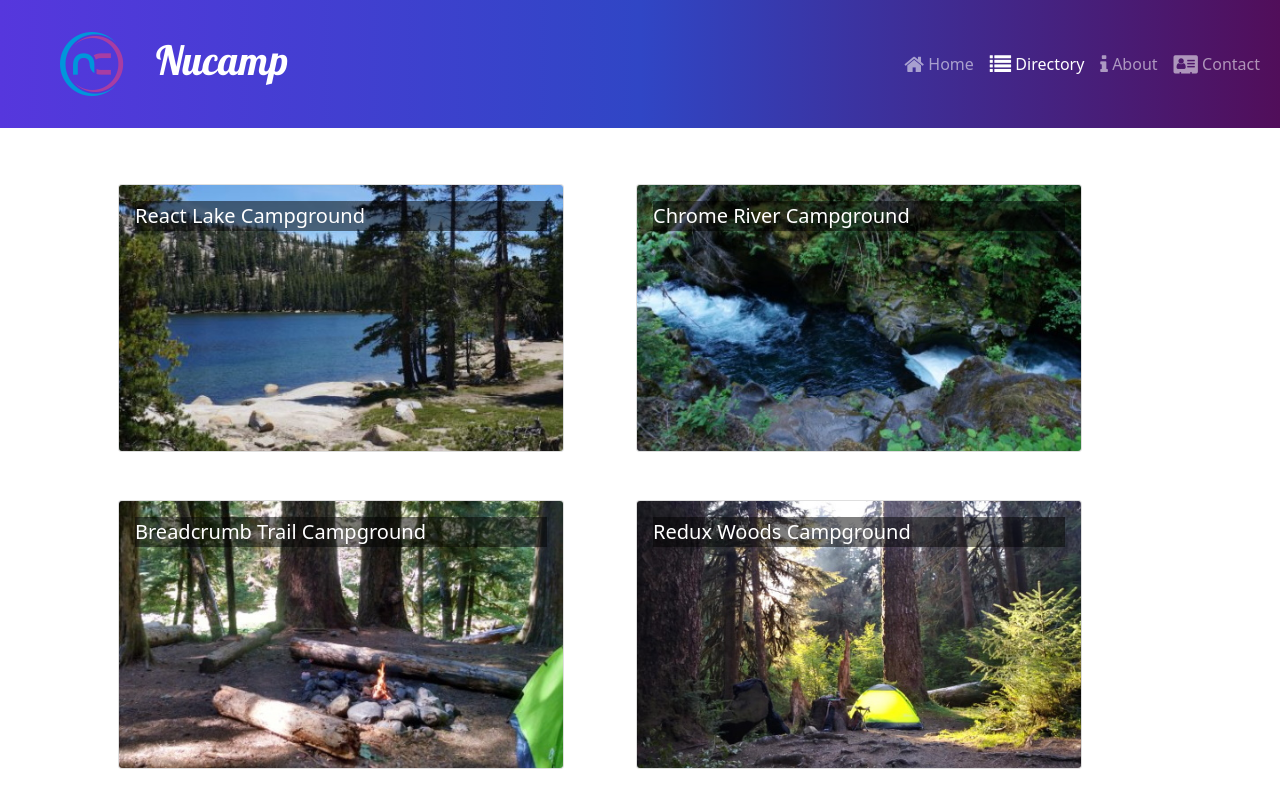
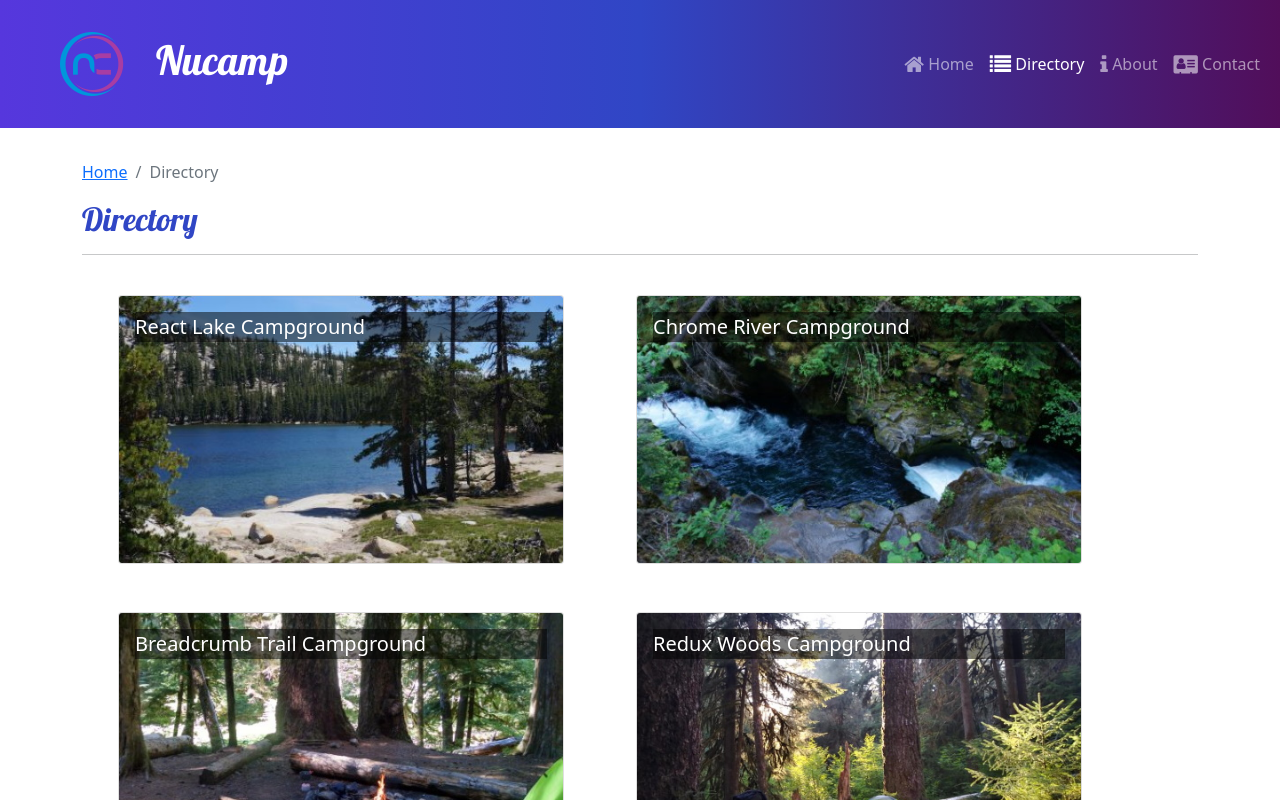
Before and after one commit to jannethg/2024nucamp_react_wk, a React (Create React App) app: page /directory in a window 1280 px wide. Shown: the top 800 px of the page. Built offline with nearby package versions, Linux system fonts and the light colour scheme.

Commit message:
breadcrumbs

```diff
--- /dev/null
+++ b/src/components/SubHeader.js
@@ -0,0 +1,30 @@
+import { Col, Row, Breadcrumb, BreadcrumbItem } from "reactstrap";
+import { Link } from "react-router-dom";
+
+//create a subheader component and passing two props
+//we'll destructure both props now in the parameter list
+
+
+const SubHeader = ({ current, detail }) => {
+    return (
+        <Row>
+            <Col>
+                <Breadcrumb>
+                    <BreadcrumbItem>
+                        <Link to='/'>Home</Link>
+                    </BreadcrumbItem>
+                    {detail && (
+                        <BreadcrumbItem>
+                            <Link to='/directory'>Directory</Link>
+                        </BreadcrumbItem>
+                    )}
+                    <BreadcrumbItem active>{current}</BreadcrumbItem>
+                </Breadcrumb>
+                <h2>{current}</h2>
+                <hr />
+            </Col>
+        </Row>
+    );
+};
+
+export default SubHeader;
--- a/src/pages/CampsiteDetailPage.js
+++ b/src/pages/CampsiteDetailPage.js
@@ -3,6 +3,7 @@
 import { selectCampsiteById } from '../features/campsites/campsitesSlice';
 import CampsiteDetail from '../features/campsites/CampsiteDetail';
 import CommentsList from '../features/comments/CommentsList';
+import SubHeader from '../components/SubHeader';
 
 const CampsiteDetailPage = () => {
     const { campsiteId } = useParams();
@@ -10,6 +11,7 @@
 
     return (
         <Container>
+            <SubHeader current={campsite.name} detail={true} />
             <Row>
                 <CampsiteDetail campsite={campsite} />
                 <CommentsList campsiteId={campsiteId}/>
--- a/src/pages/CampsitesDirectoryPage.js
+++ b/src/pages/CampsitesDirectoryPage.js
@@ -1,9 +1,11 @@
 import { Container } from 'reactstrap';
 import CampsitesList from '../features/campsites/CampsitesList';
+import SubHeader from '../components/SubHeader';
 
 const CampsitesDirectoryPage = () => {
     return (
         <Container>
+            <SubHeader current='Directory'/>
             <CampsitesList />
         </Container>
     );
```
